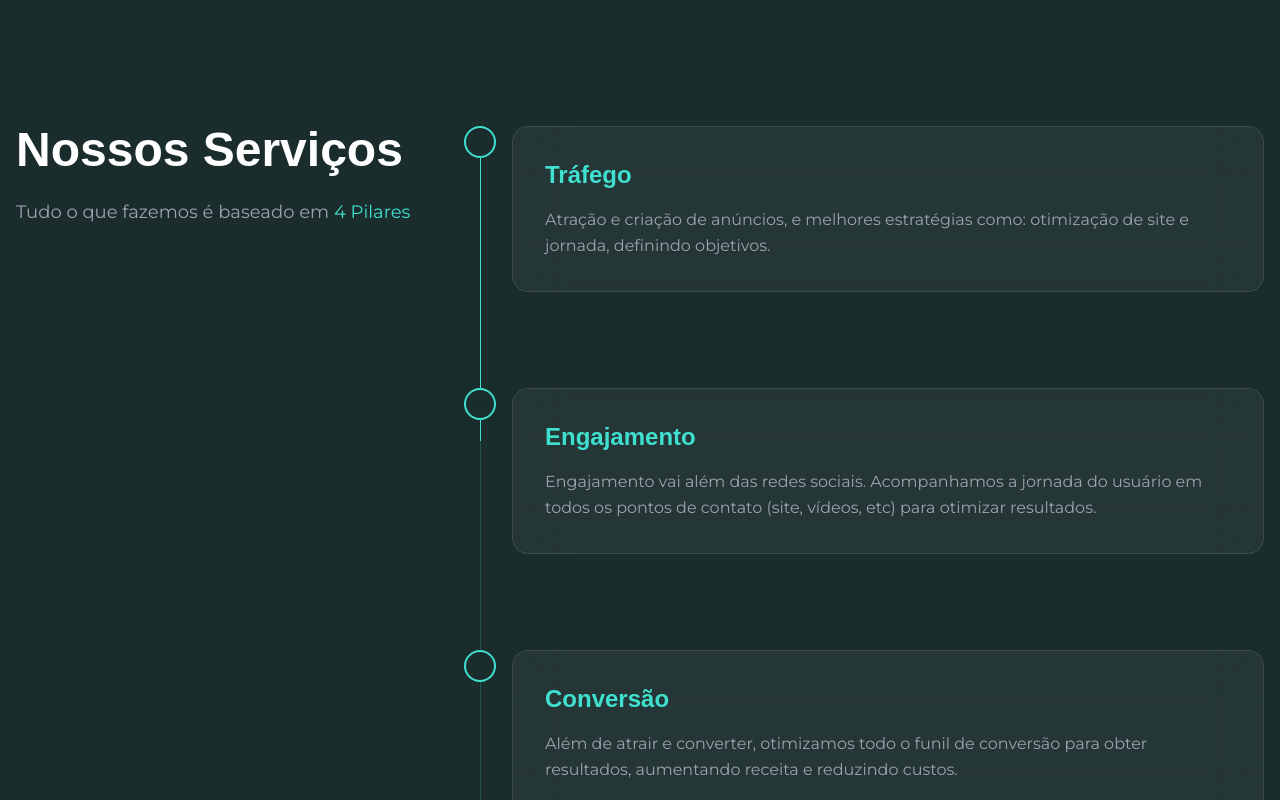
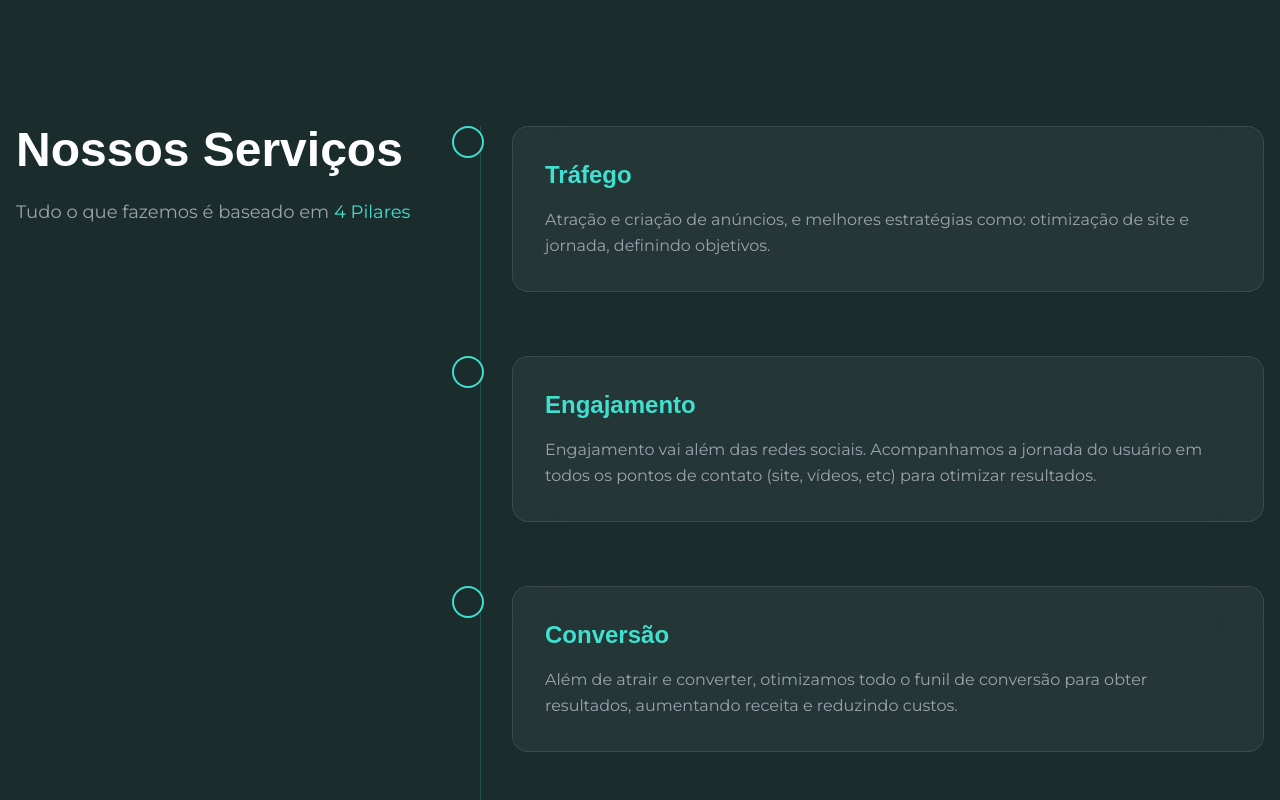
Before and after one commit to gbarbosap7/xtyl-clone, a Next.js app: page / in a window 1280 px wide. Shown: the part 4920-5720 px from the top of the page. Built offline with nearby package versions, Linux system fonts and the light colour scheme.

Commit message:
feat: implementa animação progressiva na seção de pilares e melhora layout da seção de status da empresa

```diff
--- a/src/app/globals.css
+++ b/src/app/globals.css
@@ -68,22 +68,21 @@ body {
 .card-hover::before {
   content: '';
   position: absolute;
-  top: 0;
-  left: 0;
-  width: 100%;
-  height: 100%;
-  background: radial-gradient(
-    circle at var(--mouse-x, 50%) var(--mouse-y, 50%),
-    rgba(255, 255, 255, 0.1) 0%,
+  inset: 0;
+  background: linear-gradient(
+    125deg,
+    transparent 0%,
+    rgba(255, 255, 255, 0.03) 30%,
+    rgba(255, 255, 255, 0.08) 50%,
+    rgba(255, 255, 255, 0.03) 70%,
     transparent 100%
   );
-  opacity: 0;
-  transition: opacity 0.3s;
-  pointer-events: none;
+  transform: translateX(-100%);
+  transition: transform 0.8s ease;
 }
 
 .card-hover:hover::before {
-  opacity: 1;
+  transform: translateX(100%);
 }
 
 /* Responsive Typography */
--- a/src/components/CompanyStatusSection.tsx
+++ b/src/components/CompanyStatusSection.tsx
@@ -1,66 +1,97 @@
 import React from 'react';
 import { motion } from 'framer-motion';
-import { FaRocket, FaChartLine, FaSeedling } from 'react-icons/fa';
+import SectionWrapper from './SectionWrapper';
 
 const levels = [
   {
-    icon: <FaRocket className="w-8 h-8 text-[#40E0D0]" />,
-    title: 'Avançado',
-    description: 'Seu negócio já está estruturado e precisa escalar'
+    level: 2,
+    title: 'Assessoria Avançada',
+    description: 'Empresa com faturamento sólido e time comercial estruturado, focada em escalar os resultados.',
+    services: [
+      'Dados e análises',
+      'Estratégia personalizada',
+      'Automação de marketing',
+      'CRM e negociação'
+    ]
   },
   {
-    icon: <FaChartLine className="w-8 h-8 text-[#40E0D0]" />,
-    title: 'Intermediário',
-    description: 'Você já tem uma base, mas precisa organizar melhor os processos'
+    level: 1,
+    title: 'Assessoria de Marketing',
+    description: 'Empresa com produto validado e cartela de clientes estabelecida, buscando iniciar um crescimento mais acelerado.',
+    services: [
+      'Tráfego pago',
+      'Sites/Landing Pages',
+      'Validação de canais'
+    ]
   },
   {
-    icon: <FaSeedling className="w-8 h-8 text-[#40E0D0]" />,
-    title: 'Iniciante',
-    description: 'Você está começando agora e precisa estruturar seu negócio'
+    level: 0,
+    title: 'Mentoria | Consultoria',
+    description: 'Empresa em fase inicial, ainda validando o produto.',
+    services: [
+      'Estratégia',
+      'Validação de produto',
+      'Planejamento inicial'
+    ]
   }
 ];
 
 export default function CompanyStatusSection() {
   return (
-    <section className="py-20 px-4 bg-xtyl-black">
-      <div className="container mx-auto">
-        <div className="max-w-4xl mx-auto">
-          <motion.h2
+    <SectionWrapper className="py-20 px-4 relative bg-xtyl-black">
+      <div className="container mx-auto max-w-6xl">
+        <motion.div
           initial={{ opacity: 0, y: 20 }}
           whileInView={{ opacity: 1, y: 0 }}
           transition={{ duration: 0.6 }}
-            className="text-4xl md:text-5xl font-clash-display font-bold text-white text-center mb-12"
+          className="mb-16"
         >
-            Onde sua Empresa está hoje?
-          </motion.h2>
+          <h2 className="text-4xl md:text-5xl font-clash-display font-bold">
+            Onde sua{' '}
+            <span className="text-[#40E0D0]">Empresa</span>{' '}
+            está hoje?
+          </h2>
+        </motion.div>
 
-          <div className="grid gap-6">
+        <div className="relative">
+          {/* Linha conectora vertical */}
+          <div className="absolute left-[30px] top-8 bottom-8 w-0.5 bg-gradient-to-b from-[#40E0D0] to-transparent" />
+
           {levels.map((level, index) => (
             <motion.div
               key={level.title}
               initial={{ opacity: 0, x: -20 }}
               whileInView={{ opacity: 1, x: 0 }}
               transition={{ duration: 0.6, delay: index * 0.2 }}
-                className="relative overflow-hidden rounded-3xl bg-white/5 backdrop-blur-xl p-8 border border-white/10 card-hover"
+              className="relative mb-12 last:mb-0 ml-16"
             >
-                <div className="flex items-center gap-6">
-                  <div className="flex-shrink-0">
-                    {level.icon}
+              {/* Nível indicador */}
+              <div className="absolute -left-16 top-0 flex items-center justify-center w-8 h-8 rounded-full bg-[#40E0D0] text-xtyl-black font-bold">
+                {level.level}
               </div>
-                  <div>
-                    <h3 className="text-2xl font-clash-display font-bold text-white mb-2">
+
+              <div className="relative overflow-hidden rounded-3xl bg-white/5 backdrop-blur-xl p-8 border border-white/5 card-hover">
+                <div className="space-y-4">
+                  <h3 className="text-2xl font-clash-display font-bold text-white">
                     {level.title}
                   </h3>
                   <p className="text-gray-300">
                     {level.description}
                   </p>
+                  <ul className="space-y-2">
+                    {level.services.map((service, serviceIndex) => (
+                      <li key={serviceIndex} className="flex items-center text-gray-300">
+                        <span className="mr-2">•</span>
+                        {service}
+                      </li>
+                    ))}
+                  </ul>
                 </div>
               </div>
             </motion.div>
           ))}
         </div>
       </div>
-      </div>
-    </section>
+    </SectionWrapper>
   );
 }
--- a/src/components/ServiceSteps.tsx
+++ b/src/components/ServiceSteps.tsx
@@ -5,10 +5,8 @@ const ServiceSteps = () => {
   const containerRef = useRef<HTMLDivElement>(null);
   const { scrollYProgress } = useScroll({
     target: containerRef,
-    offset: ["start end", "end start"]
+    offset: ["start center", "end center"]
   });
-
-  const lineHeight = useTransform(scrollYProgress, [0, 1], ["0%", "100%"]);
 
   const steps = [
     {
@@ -47,16 +45,16 @@ const ServiceSteps = () => {
 
           {/* Timeline */}
           <div className="md:w-2/3 relative">
-            {/* Linha da Timeline */}
+            {/* Linha da Timeline com animação progressiva */}
             <div className="absolute left-4 top-0 bottom-0 w-px bg-xtyl-primary/20">
               <motion.div
                 className="absolute top-0 w-full bg-xtyl-primary origin-top"
-                style={{ height: lineHeight }}
+                style={{ height: scrollYProgress }}
+                transition={{ duration: 0.3 }}
               />
             </div>
 
             {/* Steps */}
-            <div className="space-y-24">
             {steps.map((step, index) => (
               <motion.div
                 key={index}
@@ -64,19 +62,23 @@ const ServiceSteps = () => {
                 whileInView={{ opacity: 1, x: 0 }}
                 viewport={{ once: true, margin: "-100px" }}
                 transition={{ duration: 0.5, delay: index * 0.2 }}
-                  className="relative pl-12"
+                className="relative pl-12 mb-16 last:mb-0"
               >
-                  {/* Círculo na Timeline */}
+                {/* Círculo na Timeline com animação de preenchimento */}
                 <motion.div
-                    className="absolute left-0 w-8 h-8 bg-xtyl-black border-2 border-xtyl-primary rounded-full -translate-x-3"
-                    initial={{ scale: 0 }}
-                    whileInView={{ scale: 1 }}
-                    viewport={{ once: true }}
-                    transition={{ duration: 0.3, delay: index * 0.2 }}
+                  className="absolute left-0 w-8 h-8 bg-xtyl-black border-2 border-xtyl-primary rounded-full -translate-x-3 flex items-center justify-center transition-colors duration-300"
+                  style={{
+                    backgroundColor: useTransform(
+                      scrollYProgress,
+                      [index / steps.length, (index + 1) / steps.length],
+                      ["#1A2C2C", "#40E0D0"]
+                    )
+                  }}
+                  initial={false}
                 />
 
                 {/* Conteúdo */}
-                  <div className="bg-white/5 backdrop-blur-xl rounded-2xl p-8 border border-white/10">
+                <div className="bg-white/5 backdrop-blur-xl rounded-2xl p-8 border border-white/10 card-hover">
                   <h3 className="text-2xl font-clash-display font-bold text-xtyl-primary mb-4">
                     {step.title}
                   </h3>
@@ -89,7 +91,6 @@ const ServiceSteps = () => {
           </div>
         </div>
       </div>
-      </div>
     </section>
   );
 };
```
Lines whose indentation alone changed are shown as unchanged.
